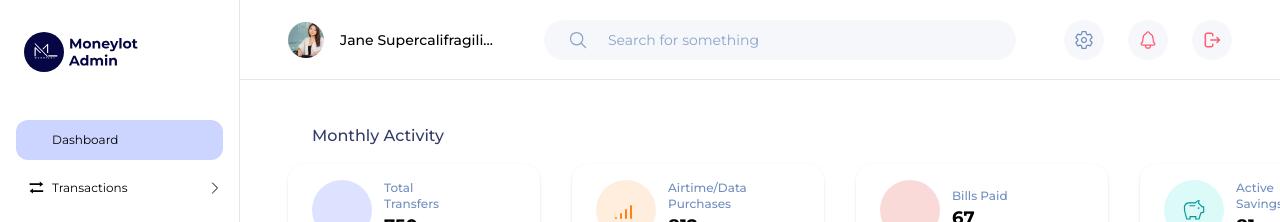
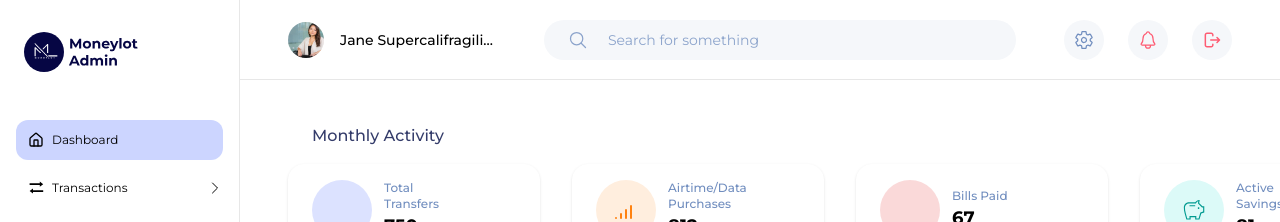
Before and after one commit to joshuaenahoro/moneylot-admin, a Next.js app: page / in a window 1280 px wide. Shown: the top 222 px of the page. Built offline with nearby package versions, Linux system fonts and the light colour scheme.

Commit message:
update icons

```diff
--- a/src/app/(dashboard)/sidebar-nav.tsx
+++ b/src/app/(dashboard)/sidebar-nav.tsx
@@ -33,11 +33,11 @@ export function SidebarNav() {
 
       <nav>
         <ul className="flex flex-col gap-2">
-          <LinkItem href="/" icon="chart-pie-slice-filled" label="Dashboard" />
+          <LinkItem href="/" icon="home" label="Dashboard" />
           <ParentItem icon="transaction" label="Transactions">
             <LinkItem
               href="/recent-transactions"
-              icon="chart-pie-slice"
+              icon="history"
               label="Recent transactions"
             />
             <LinkItem
@@ -47,7 +47,7 @@ export function SidebarNav() {
             />
             <LinkItem
               href="/bill-payments"
-              icon="bills"
+              icon="hand-coins"
               label="Bill payments"
             />
           </ParentItem>
```
